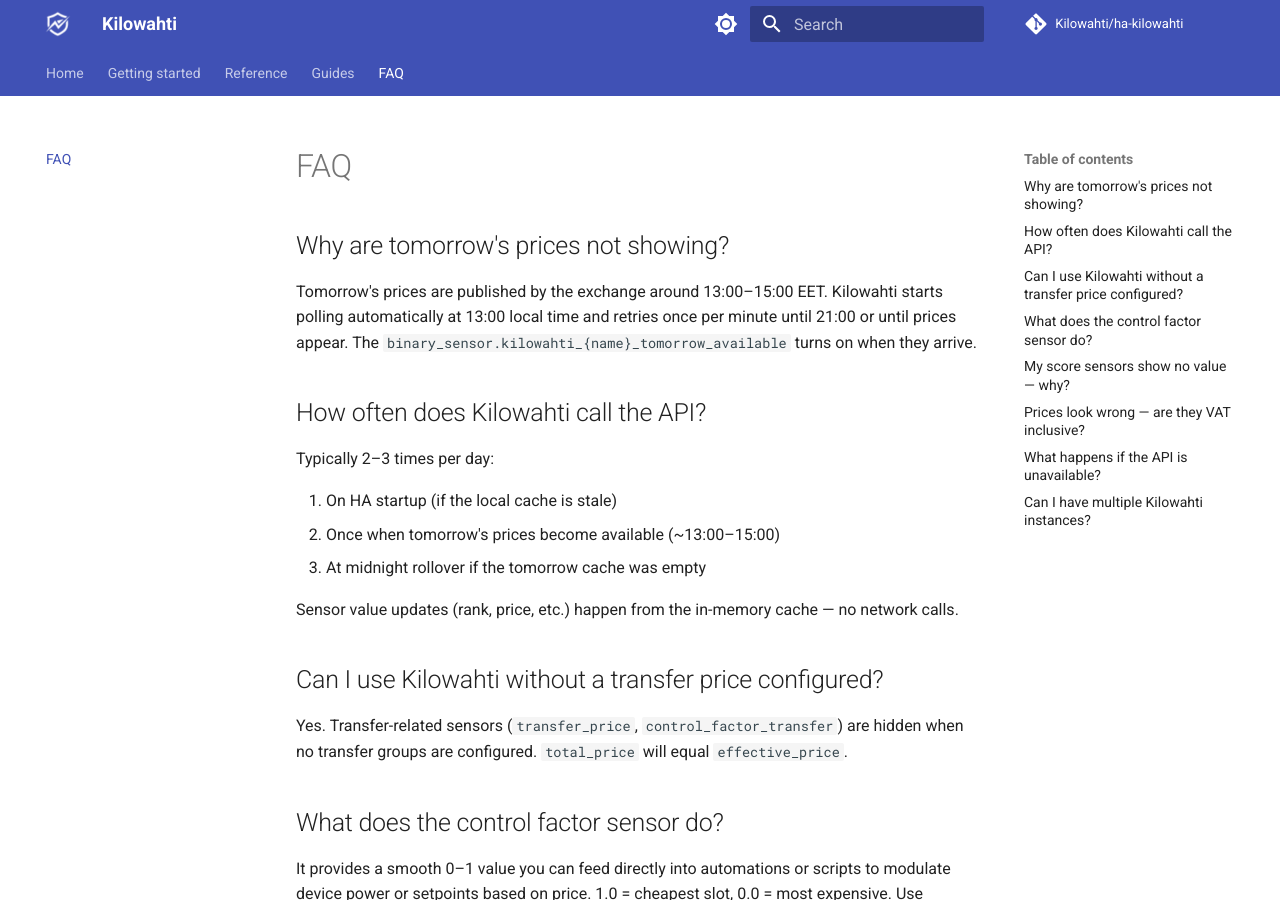
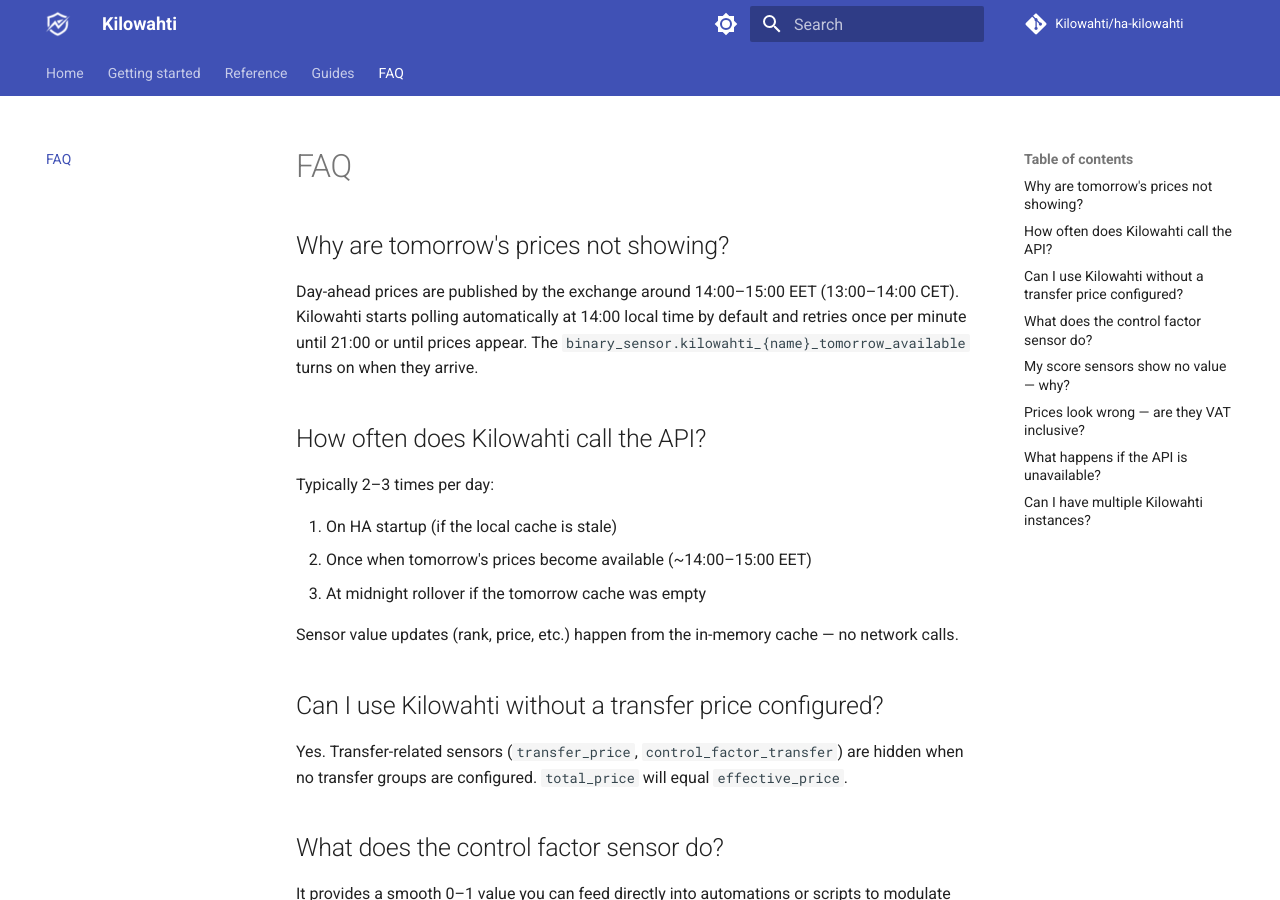
Before and after one commit to Kilowahti/kilowahti-docs, an MkDocs documentation site: the page built from docs/faq.md, in a window 1280 px wide and 900 px high. Built offline with MkDocs 1.6.1 and Material for MkDocs 9.7.7, drawn with Linux system fonts in a browser that asks for light colours; comment, search, counter and statistics services are not loaded.

Commit message:
Update price publication times to 14:00–15:00 EET

```diff
--- a/docs/faq.md
+++ b/docs/faq.md
@@ -2,14 +2,14 @@
 
 ## Why are tomorrow's prices not showing?
 
-Tomorrow's prices are published by the exchange around 13:00–15:00 EET. Kilowahti starts polling automatically at 13:00 local time and retries once per minute until 21:00 or until prices appear. The `binary_sensor.kilowahti_{name}_tomorrow_available` turns on when they arrive.
+Day-ahead prices are published by the exchange around 14:00–15:00 EET (13:00–14:00 CET). Kilowahti starts polling automatically at 14:00 local time by default and retries once per minute until 21:00 or until prices appear. The `binary_sensor.kilowahti_{name}_tomorrow_available` turns on when they arrive.
 
 ## How often does Kilowahti call the API?
 
 Typically 2–3 times per day:
 
 1. On HA startup (if the local cache is stale)
-2. Once when tomorrow's prices become available (~13:00–15:00)
+2. Once when tomorrow's prices become available (~14:00–15:00 EET)
 3. At midnight rollover if the tomorrow cache was empty
 
 Sensor value updates (rank, price, etc.) happen from the in-memory cache — no network calls.
```
Also changed, not shown: docs/automations.md (+1 -1 lines).
